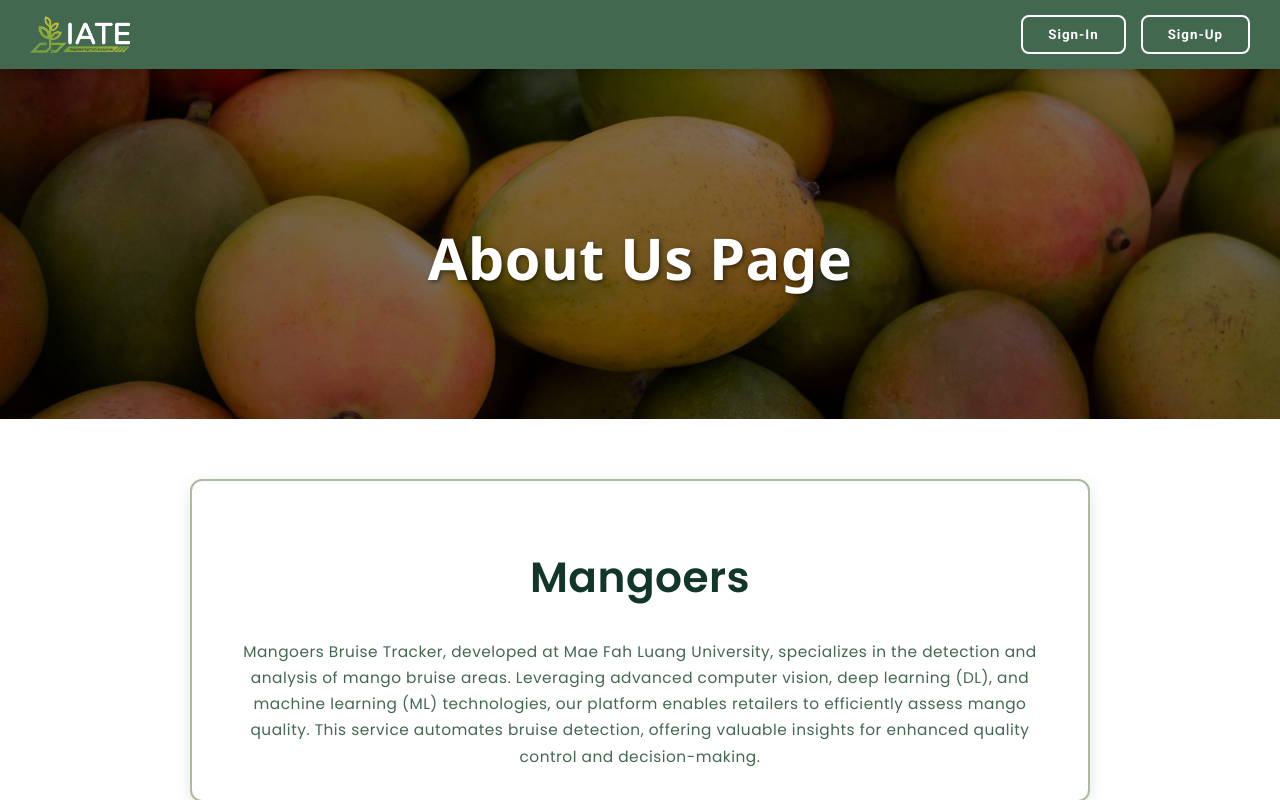
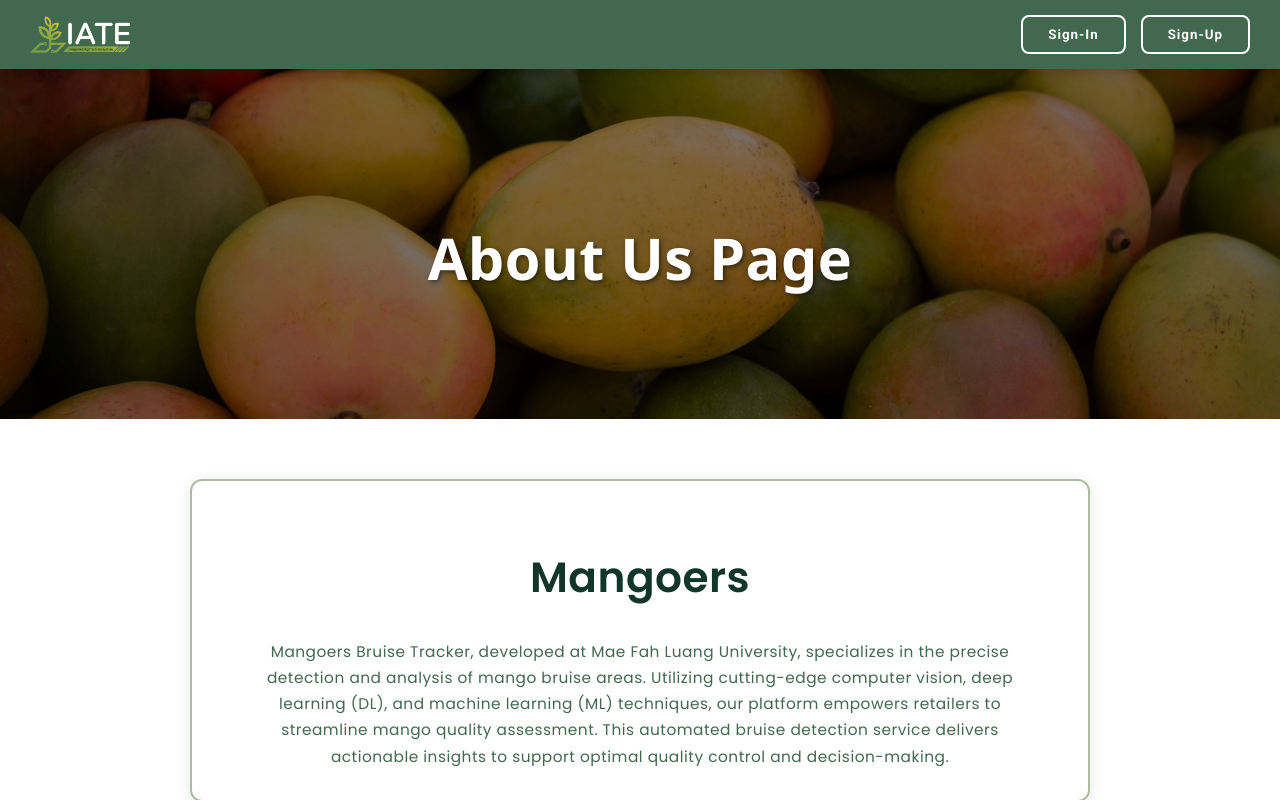
Before and after one commit to 6531503110/mango-bruise-area, a React (Create React App) app: page /aboutuspage in a window 1280 px wide. Built offline with nearby package versions, Linux system fonts and the light colour scheme.

Commit message:
change content-description in aboutuspage.jsx 2

```diff
--- a/src/components/AboutUsPage/AboutUsPage.jsx
+++ b/src/components/AboutUsPage/AboutUsPage.jsx
@@ -41,7 +41,7 @@ function AboutUsPage() {
                 <div className="content-section">
                     <h2 className="content-title">Mangoers</h2> {/* Section Title */}
                     <p className="content-description">
-                        Mangoers Bruise Tracker, developed at Mae Fah Luang University, specializes in the detection and analysis of mango bruise areas. Leveraging advanced computer vision, deep learning (DL), and machine learning (ML) technologies, our platform enables retailers to efficiently assess mango quality. This service automates bruise detection, offering valuable insights for enhanced quality control and decision-making.
+                        Mangoers Bruise Tracker, developed at Mae Fah Luang University, specializes in the precise detection and analysis of mango bruise areas. Utilizing cutting-edge computer vision, deep learning (DL), and machine learning (ML) techniques, our platform empowers retailers to streamline mango quality assessment. This automated bruise detection service delivers actionable insights to support optimal quality control and decision-making.
                     </p>
                 </div>
 
```
